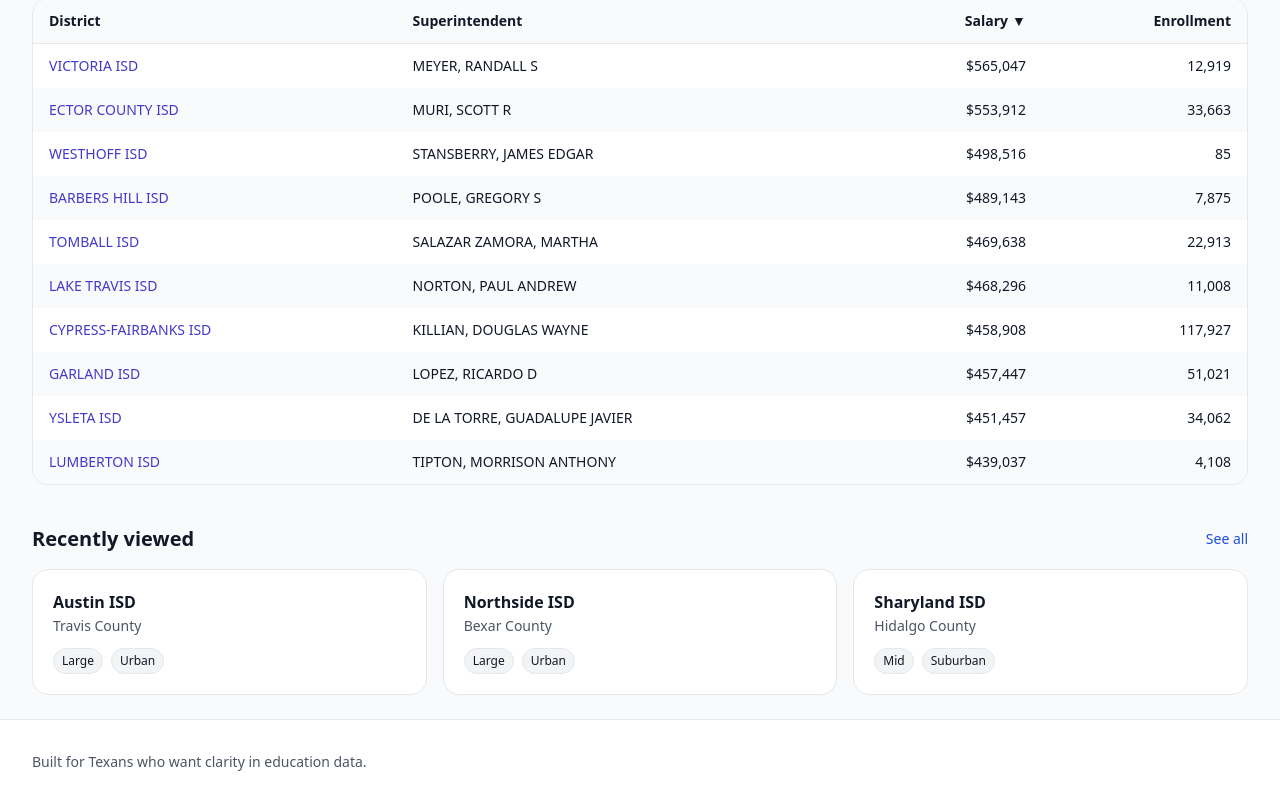
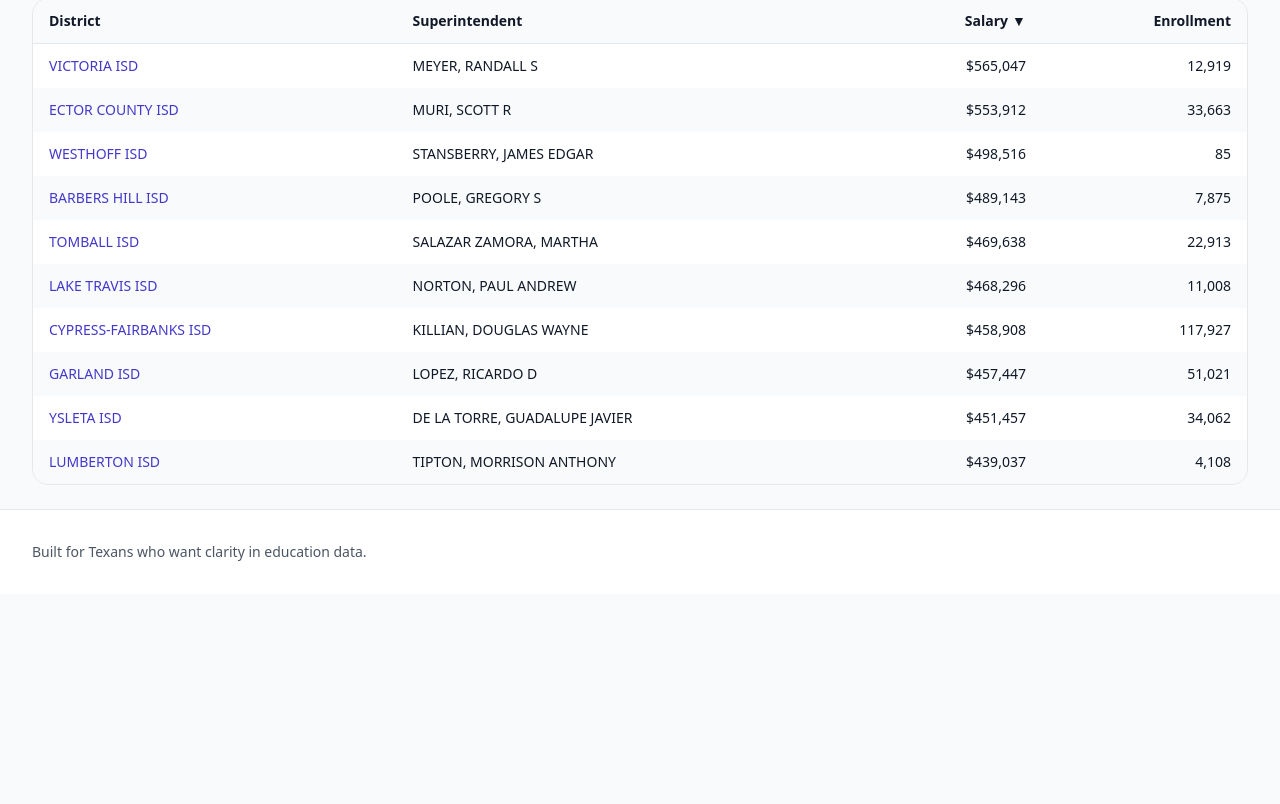
Before and after one commit to jab1897/LoneStarLedger5, a React (Vite) app: page / in a window 1280 px wide. Shown: the part 2111-2915 px from the top of the page. After the commit the page ends 2705 px from the top, so only its background shows below. Built offline with nearby package versions, Linux system fonts and the light colour scheme; no server answers.

Commit message:
chore: remove recently viewed section

```diff
--- a/src/pages/Home.jsx
+++ b/src/pages/Home.jsx
@@ -1,7 +1,6 @@
 import React, { useEffect, useState } from "react";
 import { Link } from "react-router-dom";
 import StatCard from "../ui/StatCard";
-import EntityCard from "../ui/EntityCard";
 import DataTable from "../ui/DataTable";
 import { getStatewideStats, getDetectedFields } from "../lib/data";
 import { loadSuperintendents, loadIndebted, loadPerformance } from "../lib/homeData";
@@ -195,20 +194,6 @@ export default function Home() {
         </div>
       </section>
 
-      {/* Recently viewed */}
-      <section className="space-y-4">
-        <div className="flex items-center justify-between">
-          <h2 className="text-xl font-bold">Recently viewed</h2>
-          <Link to="/districts" className="text-sm text-blue-700 hover:underline">
-            See all
-          </Link>
-        </div>
-        <div className="grid grid-cols-1 md:grid-cols-2 lg:grid-cols-3 gap-4">
-          <EntityCard title="Austin ISD" subtitle="Travis County" tags={["Large","Urban"]} to="/district/227901" />
-          <EntityCard title="Northside ISD" subtitle="Bexar County" tags={["Large","Urban"]} to="/district/015915" />
-          <EntityCard title="Sharyland ISD" subtitle="Hidalgo County" tags={["Mid","Suburban"]} to="/district/108911" />
-        </div>
-      </section>
     </div>
   );
 }
```
